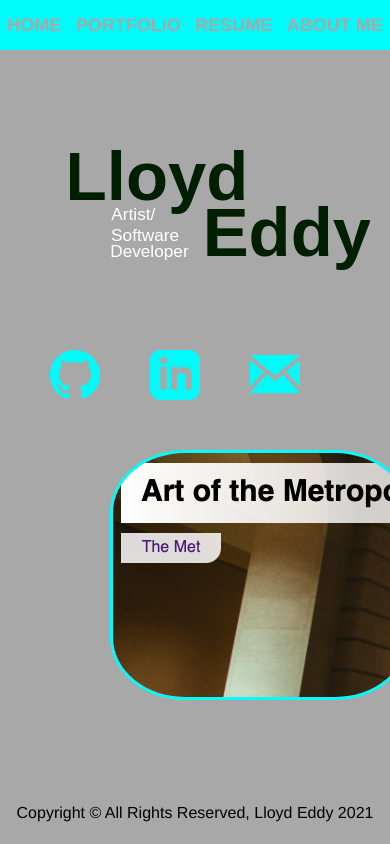
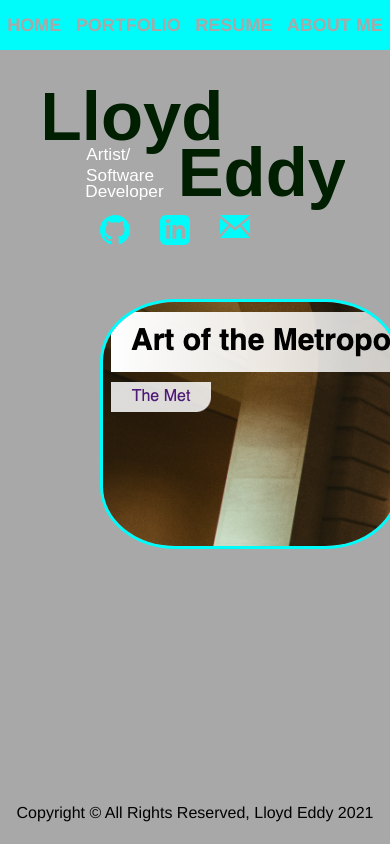
Before and after one commit to lloddy/portfolio, a React (Create React App) app: page / in a window 390 px wide. Built offline with nearby package versions, Linux system fonts and the light colour scheme.

Commit message:
Rewdesigns index page

```diff
--- a/src/pages/Index.jsx
+++ b/src/pages/Index.jsx
@@ -16,6 +16,17 @@ const Index = (props) => {
     return (
         <div className="indexMain">
             <img src={logo}  alt="logo" id="logo"/>
+            <div className="icons">
+                <a href="https://github.com/lloddy" target="_blank" rel="noreferrer">
+                    <img src={gitHub}  alt="GitHub" id="github" />
+                </a>
+                <a href="https://www.linkedin.com/in/lloyd-eddy-6136705/" target="_blank" rel="noreferrer">
+                    <img src={linkedin}  alt="LinkedIn" id="linkedin" />
+                </a>
+                <a href="mailto:lloyd_eddy@yahoo.com">
+                    <img src={email} alt="Email" id="emailIcon" />
+                </a>
+            </div>
             <div className="slideShow">
                     <AutoplaySlider
                         play={true}
@@ -27,15 +38,6 @@ const Index = (props) => {
                         <div id="Slides" data-src={Image3} />
                     </AutoplaySlider>
             </div>
-            <a href="https://github.com/lloddy" target="_blank" rel="noreferrer">
-                <img src={gitHub}  alt="GitHub" id="github" className="icons"/>
-            </a>
-            <a href="https://www.linkedin.com/in/lloyd-eddy-6136705/" target="_blank" rel="noreferrer">
-                <img src={linkedin}  alt="LinkedIn" id="linkedin" className="icons"/>
-            </a>
-            <a href="mailto:lloyd_eddy@yahoo.com">
-                <img src={email} alt="Email" id="emailIcon" className="icons" />
-            </a>
         </div>
     );
 };
--- a/src/styles.scss
+++ b/src/styles.scss
@@ -16,37 +16,29 @@ body {
 
 .indexMain {
   display: flex;
-  flex-wrap: wrap;
+  flex-direction: column;
   #logo {
-    margin-left: 50px;
+    max-height: 250px;
+    align-content: left;
+    margin-top: 40px;
   }
   .slideShow {
-    width: 300px;
-    height: 250px;
-    margin-top: 100px;
+    max-width: 500px;
+    height: 400px;
+    margin-top: 50px;
     margin-left: 100px;
     border: 3px solid $secondColor;
     border-radius: 25%;
     overflow: hidden;
   }
   .icons {
+    display: flex;
+    flex-direction: row;
+    margin-left: 100px;
+    gap: 30px;
+  }
+  #linkedin, #github, #emailIcon {
     width: 50px;
-  }
-  #linkedin {
-    position: absolute;
-    top: 350px;
-    left: 150px;
-  }
-
-  #github {
-    position: absolute;
-    top: 350px;
-    left: 50px;
-  }
-  #emailIcon {
-    position: absolute;
-    top: 355px;
-    left: 250px;
   }
 }
 
@@ -192,29 +184,19 @@ footer {
   }
   .icons {
     margin-bottom: 50px;
-    // #linkedin {
-
-    // }
-
-    // #github {
-    //   position: absolute;
-    //   left: 20px;
-    // }
-    // #emailIcon {
-    //   position: absolute;
-    //   right: 20px;
-    // }
+    #linkedin, #github, #emailIcon {
+      width: 30px;
+    }
   }
   #logo {
     margin: 0;
-    margin-top: 100px;
+    margin-top: 50px;
     max-width: 300px;
   }
   .slideShow {
-    position: absolute;
-    margin-left: 0;
-    left: 10px;
-    top: 350px;
+    width: 300px;
+    max-height: 250px;
+
   }
   .navBar{
     a {
```
